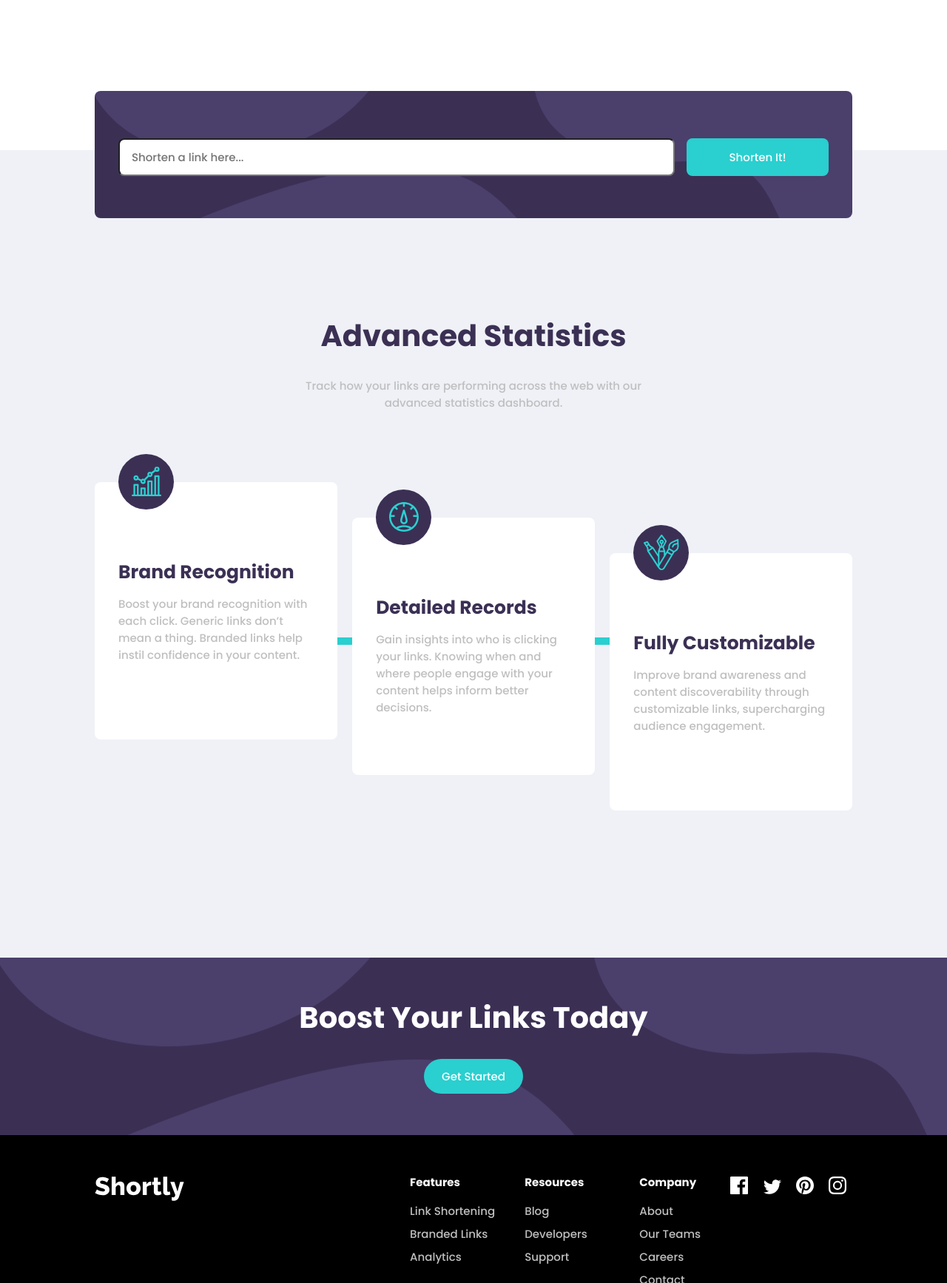
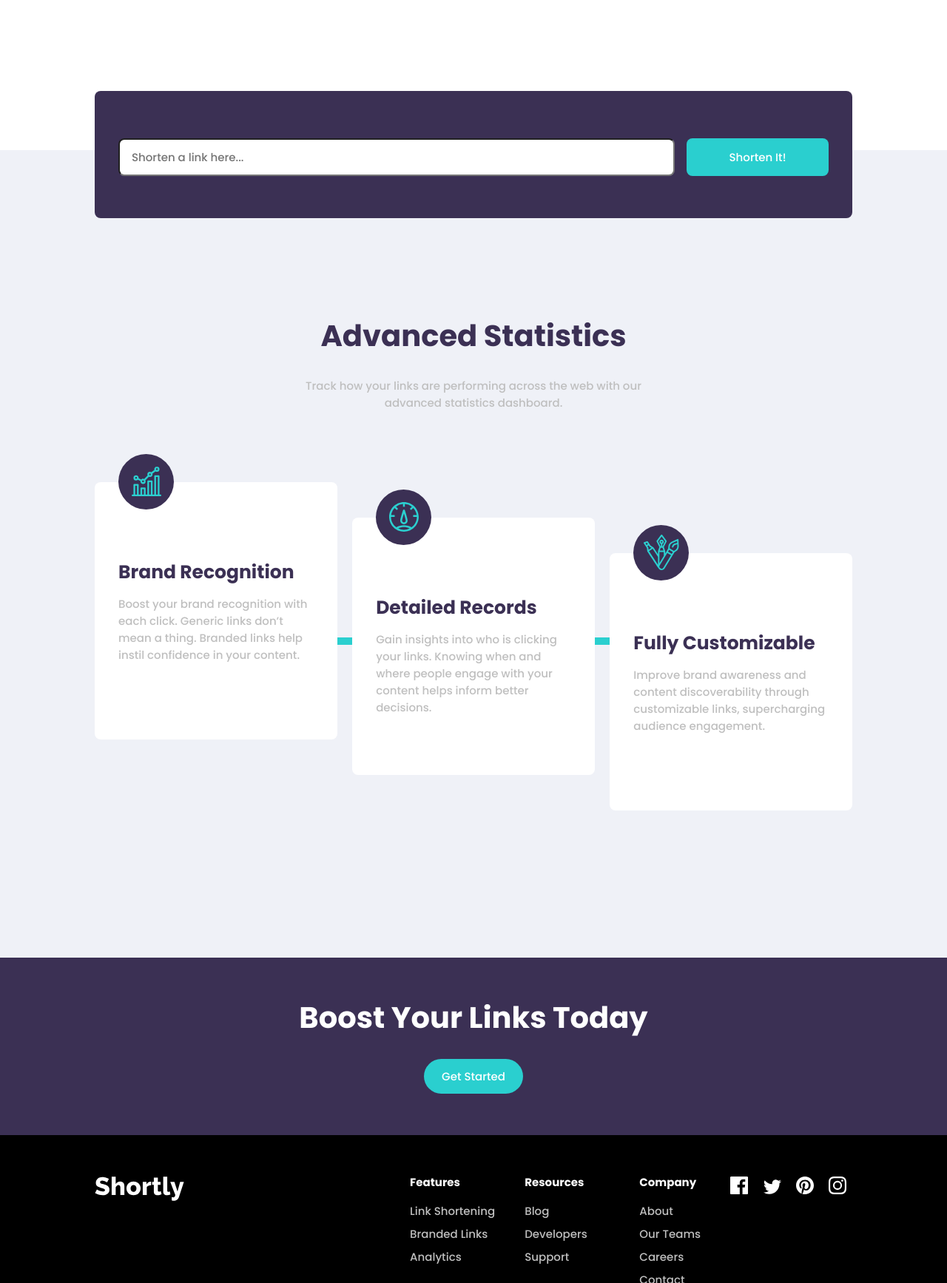
Before and after one commit to emersonvisuals/url-shortner-app, a website built with webpack: page src/template.html in a window 1280 px wide. Shown: the part 645-2380 px from the top of the page at 74% size. Built offline with nearby package versions, Linux system fonts and the light colour scheme; files whose address does not match are found by name.

Commit message:
removed background images test

```diff
--- a/src/styles/__variables.scss
+++ b/src/styles/__variables.scss
@@ -129,7 +129,7 @@ $mobileSidePadding: 0 2rem;
 @mixin inputBackdrop {
     @include flexOne;
     background-color: $darkViolet;
-    background-image: url('/dist/bg-boost-desktop.svg');
+    // background-image: url('/dist/bg-boost-desktop.svg');
     background-size: cover;
     width: 100%;
     padding: 2rem 0 0 0;
--- a/src/styles/main.scss
+++ b/src/styles/main.scss
@@ -292,7 +292,7 @@ main {
         flex-direction: column;
         width: 100vw;
         height: 15rem;
-        background-image: url('/src/assets/bg-boost-desktop.svg');
+        // background-image: url('/src/assets/bg-boost-desktop.svg');
         background-color: $darkViolet;
         background-size: cover;
         background-repeat: no-repeat;
```
